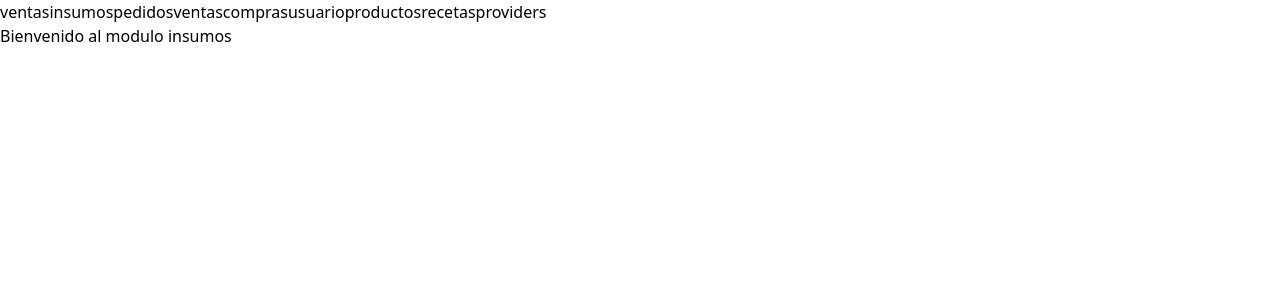
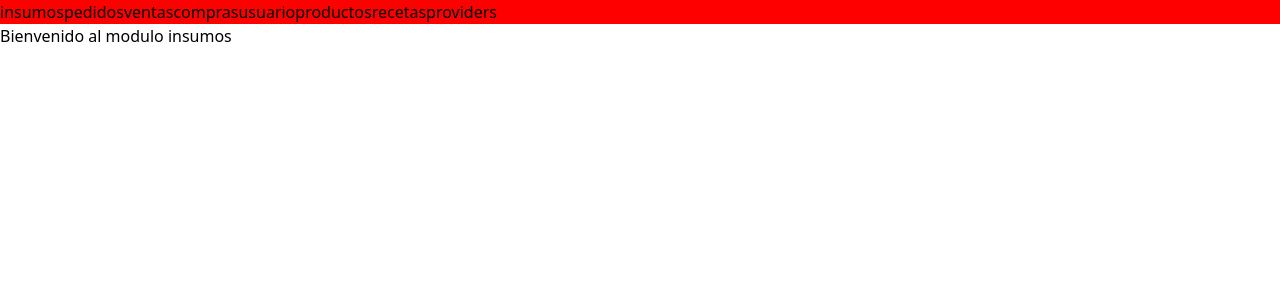
Before and after one commit to LuisM03/frontend_soff, a React (Create React App) app: page /insumos in a window 1280 px wide. Shown: the top 300 px of the page. Built offline with nearby package versions, Linux system fonts and the light colour scheme.

Commit message:
Nuevos cambios

```diff
--- a/src/components/navbar.jsx
+++ b/src/components/navbar.jsx
@@ -1,11 +1,10 @@
 import { Link } from "react-router-dom"
-
+import "./styles/style-navbar.css"
 export default function Navbar(){
     return(
-        <div className="flex items-center">
-            <Link to="/ventas">ventas</Link><br />
-            <Link to="/insumos">insumos</Link><br />
-            <Link to="/pedidos">pedidos</Link><br />
+        <div className="caja">
+            <Link to="/insumos">insumos</Link>
+            <Link to="/pedidos">pedidos</Link>
             <Link to="/ventas">ventas</Link>
             <Link to="/compras">compras</Link>
             <Link to="/usuarios">usuario</Link>
@@ -13,6 +12,5 @@ export default function Navbar(){
             <Link to="/recetas">recetas</Link>
             <Link to="/providers">providers</Link>
         </div>
-
     )
 }
--- /dev/null
+++ b/src/components/styles/style-navbar.css
@@ -0,0 +1,3 @@
+.caja{
+    background-color: red;
+}
--- a/src/views/usuarios.jsx
+++ b/src/views/usuarios.jsx
@@ -4,7 +4,7 @@ export default function Usuarios(){
     return (
         <div>
             <Navbar/>
-            <h1>Hola usuarios</h1>
+            <h1>Hola ef</h1>
         </div>
     )
 }
```
